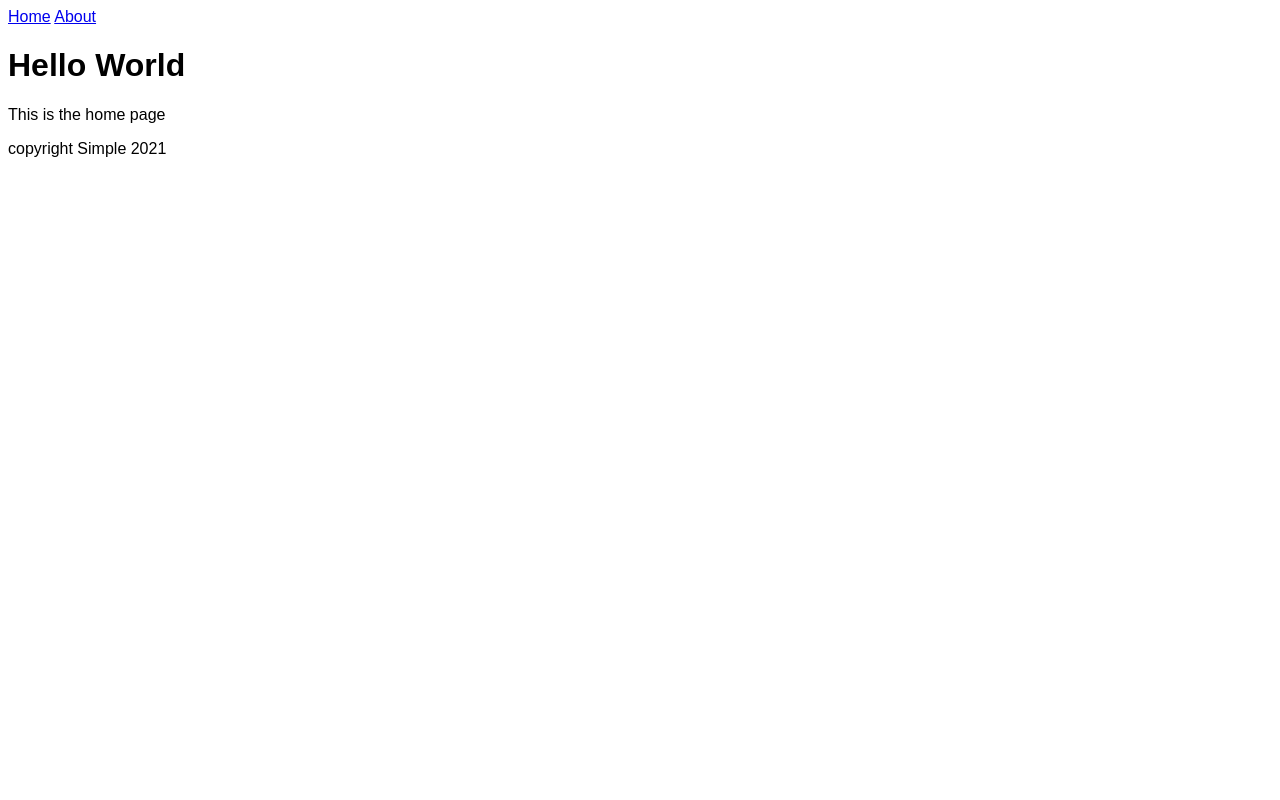
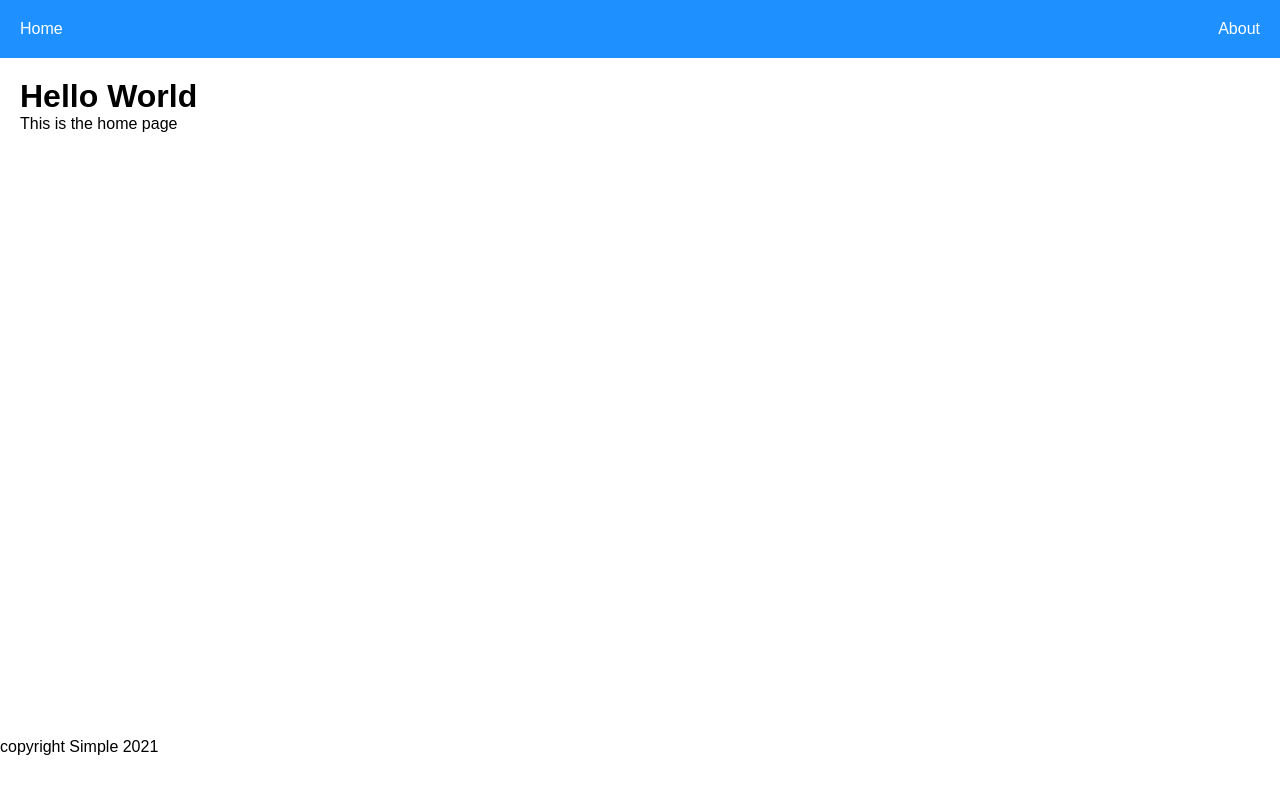
Before and after one commit to Anthony-Ngonde/simple-flask-app, a Flask app: page / in a window 1280 px wide. Run offline with Flask 3, Linux system fonts and the light colour scheme.

Commit message:
Added some styling to navbar

```diff
--- a/static/css/main.css
+++ b/static/css/main.css
@@ -1,3 +1,26 @@
 *{
     font-family: Arial, Helvetica, sans-serif;
+    padding: 0;
+    margin: 0;
 }
+
+main{
+    min-height: 80vh;
+    padding: 20px;
+}
+
+a{
+    text-decoration: none;
+}
+
+nav{
+    display: flex;
+    justify-content: space-between;
+    padding: 20px;
+    color: white;
+    background-color: dodgerblue;
+}
+
+nav a{
+    color: white;
+}
```
